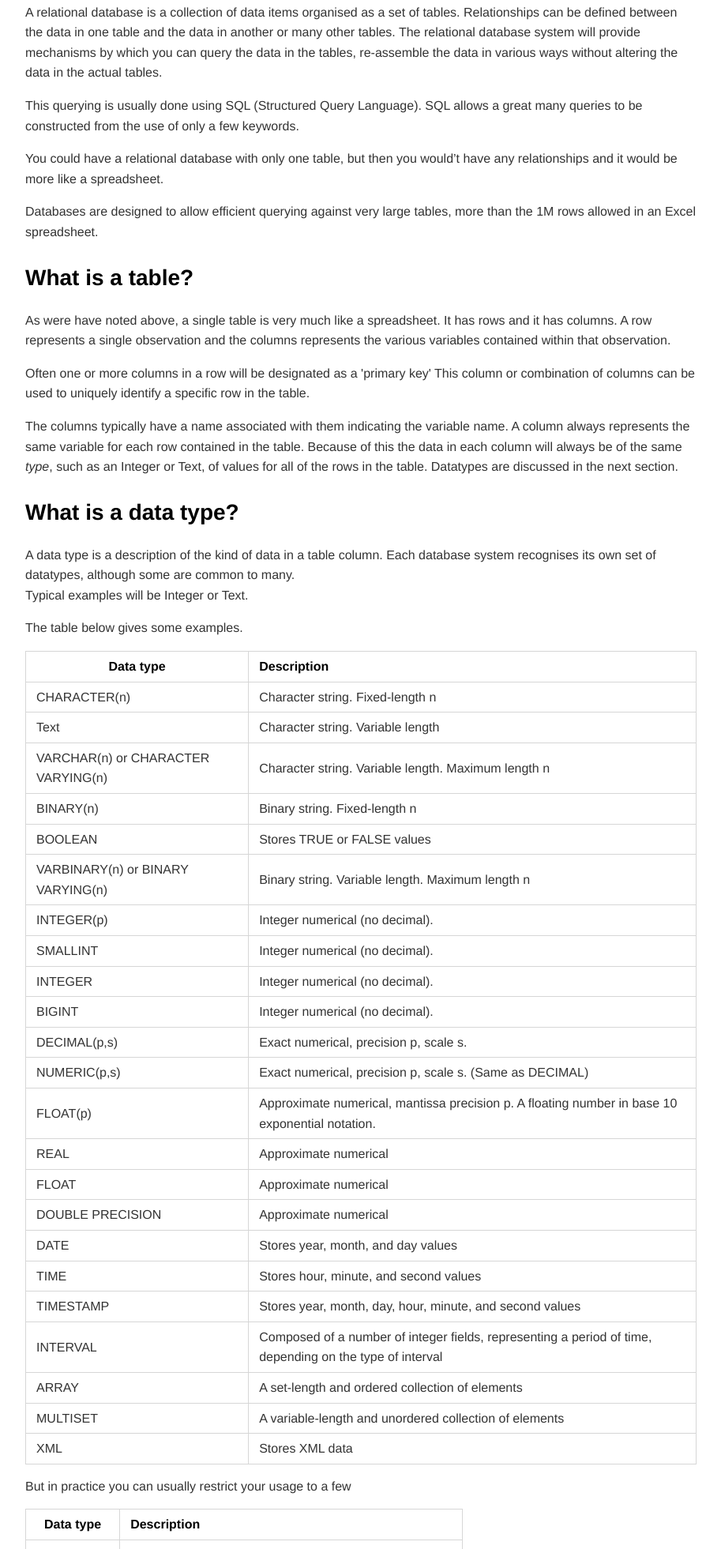
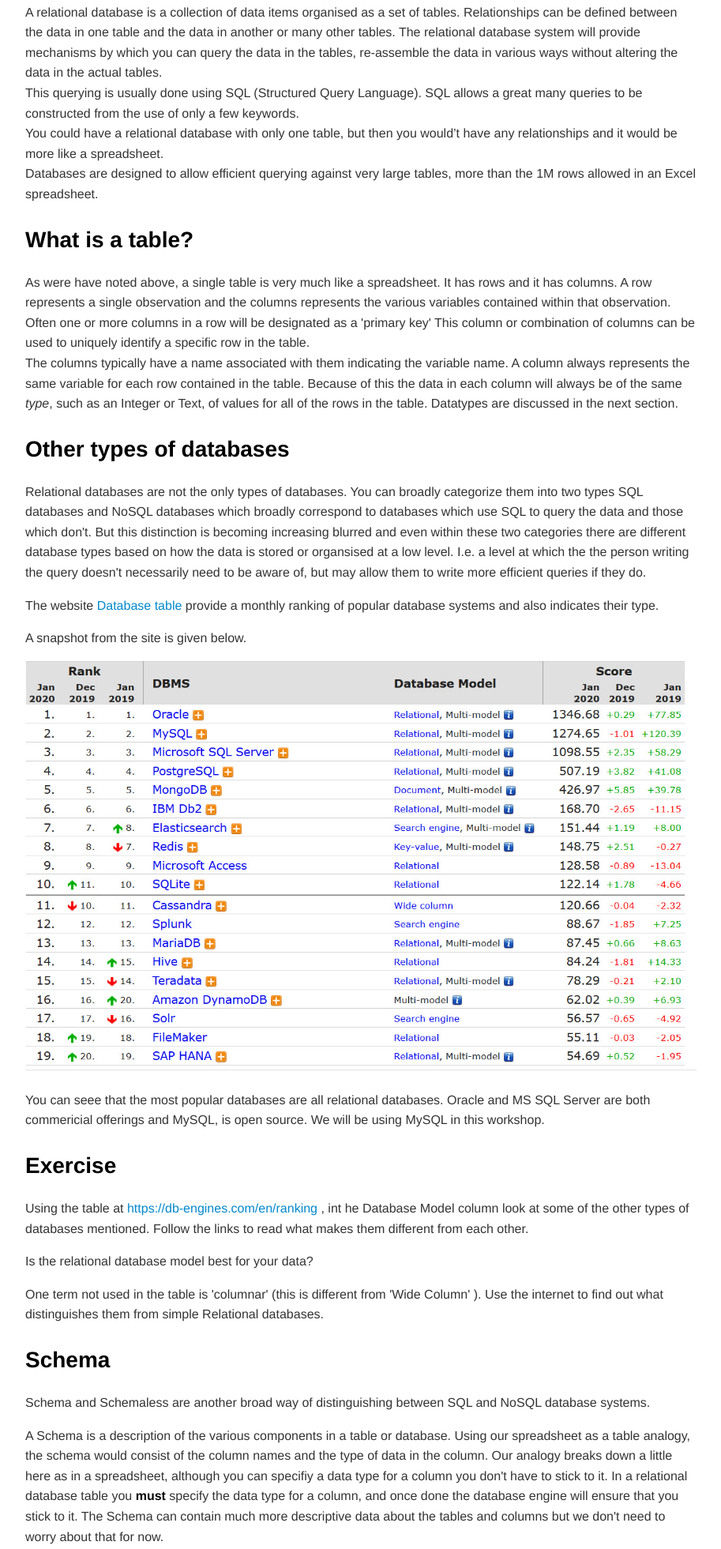
Before and after one commit to PeterSmyth12/DS_SQL_250220, a plain HTML site: page index.html in a window 1280 px wide. Shown: the part 984-2945 px from the top of the page at 79% size, without its empty margins (183-1096 px from the left). Drawn offline with nearby package versions, Linux system fonts and the light colour scheme.

Commit message:
Add files via upload

```diff
--- a/index.html
+++ b/index.html
@@ -292,15 +292,38 @@ pre[data-line] .line-highlight[data-end]:after {
 <p>For now, you can download them to anywhere you like (Desktop, P: drive) - as long as you remember where you left them!</p>
 <h2 class="mume-header" id="what-is-a-relational-database">What is a relational database?</h2>
 
-<p>A relational database is a collection of data items organised as a set of tables. Relationships can be defined between the data in one table and the data in another or many other tables. The relational database system will provide mechanisms by which you can query the data in the tables, re-assemble the data in various ways without altering the data in the actual tables.</p>
-<p>This querying is usually done using SQL (Structured Query Language). SQL allows a great many queries to be constructed from the use of only a few keywords.</p>
-<p>You could have a relational database with only one table, but then you would&#x2019;t have any relationships and it would be more like a spreadsheet.</p>
-<p>Databases are designed to allow efficient querying against very large tables, more than the 1M rows allowed in an Excel spreadsheet.</p>
+<p>A relational database is a collection of data items organised as a set of tables. Relationships can be defined between the data in one table and the data in another or many other tables. The relational database system will provide mechanisms by which you can query the data in the tables, re-assemble the data in various ways without altering the data in the actual tables.<br>
+This querying is usually done using SQL (Structured Query Language). SQL allows a great many queries to be constructed from the use of only a few keywords.<br>
+You could have a relational database with only one table, but then you would&#x2019;t have any relationships and it would be more like a spreadsheet.<br>
+Databases are designed to allow efficient querying against very large tables, more than the 1M rows allowed in an Excel spreadsheet.</p>
 <h2 class="mume-header" id="what-is-a-table">What is a table?</h2>
 
-<p>As were have noted above, a single table is very much like a spreadsheet. It has rows and it has columns. A row represents a single observation and the columns represents the various variables contained within that observation.</p>
-<p>Often one or more columns in a row will be designated as a &apos;primary key&apos; This column or combination of columns can be used to uniquely identify a specific row in the table.</p>
-<p>The columns typically have a name associated with them indicating the variable name. A column always represents the same variable for each row contained in the table. Because of this the data in each column will always be of the same <em>type</em>, such as an Integer or Text, of values for all of the rows in the table. Datatypes are discussed in the next section.</p>
+<p>As were have noted above, a single table is very much like a spreadsheet. It has rows and it has columns. A row represents a single observation and the columns represents the various variables contained within that observation.<br>
+Often one or more columns in a row will be designated as a &apos;primary key&apos; This column or combination of columns can be used to uniquely identify a specific row in the table.<br>
+The columns typically have a name associated with them indicating the variable name. A column always represents the same variable for each row contained in the table. Because of this the data in each column will always be of the same <em>type</em>, such as an Integer or Text, of values for all of the rows in the table. Datatypes are discussed in the next section.</p>
+<h2 class="mume-header" id="other-types-of-databases">Other types of databases</h2>
+
+<p>Relational databases are not the only types of databases. You can broadly categorize them into two types SQL databases and NoSQL databases which broadly correspond to databases which use SQL to query the data and those which don&apos;t. But this distinction is becoming increasing blurred and even within these two categories there are different database types based on how the data is stored or organsised at a low level. I.e. a level at which the the person writing the query doesn&apos;t necessarily need to be aware of, but may allow them to write more efficient queries if they do.</p>
+<p>The website <a href="https://db-engines.com/en/ranking">Database table</a> provide a monthly ranking of popular database systems and also indicates their type.</p>
+<p>A snapshot from the site is given below.</p>
+<p><img src="fig/database_table.jpg" alt="Database Table"></p>
+<p>You can seee that the most popular databases are all relational databases. Oracle and MS SQL Server are both commericial offerings and MySQL, is open source. We will be using MySQL in this workshop.</p>
+<h2 class="mume-header" id="exercise">Exercise</h2>
+
+<p>Using the table at <a href="https://db-engines.com/en/ranking">https://db-engines.com/en/ranking</a> , int he Database Model column look at some of the other types of databases mentioned. Follow the links to read what makes them different from each other.</p>
+<p>Is the relational database model best for your data?</p>
+<p>One term not used in the table is &apos;columnar&apos; (this is different from &apos;Wide Column&apos; ). Use the internet to find out what distinguishes them from simple Relational databases.</p>
+<h2 class="mume-header" id="schema">Schema</h2>
+
+<p>Schema and Schemaless are another broad way of distinguishing between SQL and NoSQL database systems.</p>
+<p>A Schema is a description of the various components in a table or database. Using our spreadsheet as a table analogy, the schema would consist of the column names and the type of data in the column. Our analogy breaks down a little here as in a spreadsheet, although you can specifiy a data type for a column you don&apos;t have to stick to it. In a relational database table you <strong>must</strong> specify the data type for a column, and once done the database engine will ensure that you stick to it. The Schema can contain much more descriptive data about the tables and columns but we don&apos;t need to worry about that for now.</p>
+<h2 class="mume-header" id="schema-on-write">Schema on write</h2>
+
+<p>The fact that the database engine will enforce the correct data type for a column means that if you try to insert a value of the wrong type, then an error will occur. And a consequence of this is that the database engine must know the Schema of a table before it will allow you to place any data in it. This is called &apos;Schema on write&apos;. Most (there was a time when all) relational database systems are &apos;Schema on write&apos;</p>
+<h2 class="mume-header" id="schemaless-and-schema-on-read">Schemaless and Schema on read</h2>
+
+<p>The NoSQL databases, particularly Document stores, tend to be Schemaless, as the name suggests there is no pre-defined  Schema for the data. This works because each Document in the data store effectively provides its own schema as part of the document in a JSON (Javascript Object Notation) format.</p>
+<p>This also explains &apos;Schema on read&apos; as when a document is read, you automatically read the associated Schema information. It also means that each document can have its own, possibly different schema from other documents (rows) in the collection (table)</p>
 <h2 class="mume-header" id="what-is-a-data-type">What is a data type?</h2>
 
 <p>A data type is a description of the kind of data in a table column. Each database system recognises its own set of datatypes, although some are common to many.<br>
@@ -1392,7 +1415,7 @@ i.e sum the &apos;D02_total_plot&apos; column.</li>
 
 <h2 class="mume-header" id="the-like-operator">The <code>like</code> operator</h2>
 
-<h2 class="mume-header" id="exercise">Exercise</h2>
+<h2 class="mume-header" id="exercise-1">Exercise</h2>
 
 <p>Run the following two queries and from the results decide the signifance of the &apos;%&apos; and &apos;_&apos; characters and in general what the <code>like</code> operator does.</p>
 <pre data-role="codeBlock" data-info="sql" class="language-sql"><span class="token comment">-- 1</span>
@@ -1426,7 +1449,7 @@ The <code>like</code> operator itself allows you to perform these simple pattern
 <span class="token keyword">where</span> A09_village  <span class="token operator">in</span> <span class="token punctuation">(</span><span class="token keyword">Select</span> <span class="token operator">*</span> <span class="token keyword">from</span> villages<span class="token punctuation">)</span>
 <span class="token punctuation">;</span>
 </pre><p>In the nested select you should avoid using  &apos;*&apos;. I can get away with it here because the <code>villages</code> table only has the one column.</p>
-<h2 class="mume-header" id="exercise-1">Exercise</h2>
+<h2 class="mume-header" id="exercise-2">Exercise</h2>
 
 <ol>
 <li>It is likely that we would be equally interested in the rows which don&apos;t seem to have valid &apos;village&apos; names. Can you very slightly change the query above to produce this list?</li>
@@ -1466,7 +1489,7 @@ The <code>like</code> operator itself allows you to perform these simple pattern
 <span class="token keyword">join</span> farms <span class="token keyword">as</span> b
 <span class="token keyword">on</span> a<span class="token punctuation">.</span>A09_real_villages <span class="token operator">=</span> b<span class="token punctuation">.</span>A09_village
 <span class="token punctuation">;</span>
-</pre><h2 class="mume-header" id="exercise-2">Exercise</h2>
+</pre><h2 class="mume-header" id="exercise-3">Exercise</h2>
 
 <ol>
 <li>Extract the nested select query from the above, run it and make sure you understand what it is doing.</li>
@@ -1498,7 +1521,7 @@ The <code>like</code> operator itself allows you to perform these simple pattern
        <span class="token keyword">Order</span> <span class="token keyword">By</span> A06_province<span class="token punctuation">,</span> A07_district<span class="token punctuation">,</span> A08_ward<span class="token punctuation">;</span>
 </pre><p><img src="./fig/windows_sum_over.png" alt="windows sum over"></p>
 <p>You can see from the output that there is a row returned for each row of the <code>farms_count</code> table along with the calculated aggregate values.</p>
-<h2 class="mume-header" id="exercise-3">Exercise</h2>
+<h2 class="mume-header" id="exercise-4">Exercise</h2>
 
 <p>Amend the query above to include counts for the number of farms in <code>A07_district</code> and <code>A06_province</code>.</p>
 <details><summary><b>Solution</b>  - click me</summary>
```
